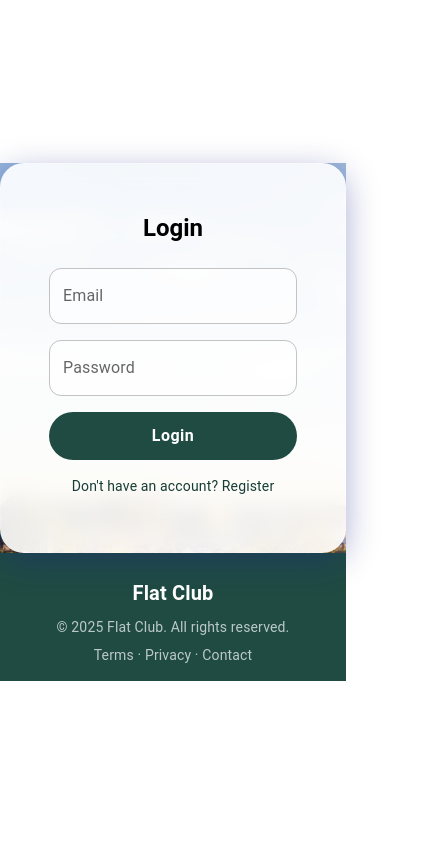
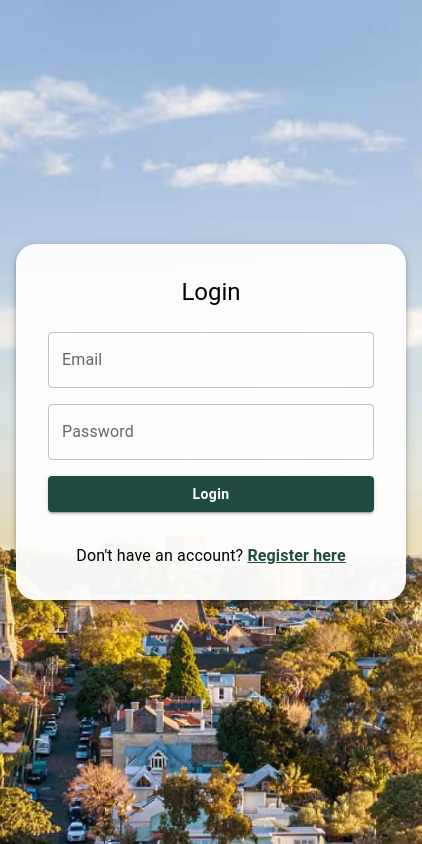
Before and after one commit to Turquoise-stack/FLAT_CLUB, a React (Vite) app in the folder my-project/: page /login in a window 390 px wide. Shown: the whole page, 422 px wide, since content can reach past the window. Built offline with nearby package versions, Linux system fonts and the light colour scheme.

Commit message:
chore(front-end): login, register, home pages overhauled for responsiveness

```diff
--- a/my-project/src/components/ListingGrid.tsx
+++ b/my-project/src/components/ListingGrid.tsx
@@ -23,7 +23,7 @@ const ListingGrid: React.FC<ListingGridProps> = ({ listings }) => {
         boxShadow: 3,
         p: 4,
         mx: "auto",
-        maxWidth: "1400px",
+        maxWidth: "90%",
         mt: 5,
       }}
     >
--- a/my-project/src/pages/HomeGuest.tsx
+++ b/my-project/src/pages/HomeGuest.tsx
@@ -78,7 +78,7 @@ const HomeGuest = () => {
           <SearchBar onSearch={handleSearch} />
         </Box>
 
-        <Container maxWidth="xl">
+        <Box>
           <ListingGrid listings={sampleListings} />
 
           <Typography
@@ -115,7 +115,7 @@ const HomeGuest = () => {
               </Grid>
             ))}
           </Grid>
-        </Container>
+        </Box>
 
         <Footer />
       </Box>
--- a/my-project/src/pages/Login.tsx
+++ b/my-project/src/pages/Login.tsx
@@ -1,59 +1,68 @@
 import React, { useState } from "react";
-import AuthCard from "../components/auth/AuthCard";
-import { Box } from "@mui/material";
-import Footer from "../components/Footer";
-import backgroundImg from "../assets/home.jpg";
+import { Box, Typography, TextField, Button } from "@mui/material";
 
-const Login: React.FC = () => {
+const Login = () => {
   const [email, setEmail] = useState("");
   const [password, setPassword] = useState("");
-
-  const handleLogin = () => {
-    // call /api/login
-  };
-
-  const fields = [
-    {
-      name: "email",
-      label: "Email",
-      value: email,
-      onChange: (e) => setEmail(e.target.value),
-    },
-    {
-      name: "password",
-      label: "Password",
-      type: "password",
-      value: password,
-      onChange: (e) => setPassword(e.target.value),
-    },
-  ];
 
   return (
     <Box
       sx={{
+        minHeight: "100vh",
+        width: "100vw",
         backgroundImage: `url("/src/assets/home.jpg")`,
         backgroundSize: "cover",
         backgroundPosition: "center",
         backgroundRepeat: "no-repeat",
         display: "flex",
-      flexDirection: "column",
         justifyContent: "center",
         alignItems: "center",
-      textAlign: "center",
+        px: 2, // mobile padding
       }}
     >
-      {/* AuthCard centered in vertical space */}
-      <Box sx={{ flex: 1, display: "flex", alignItems: "center", justifyContent: "center" }}>
-        <AuthCard
-          title="Login"
-          fields={fields}
-          onSubmit={handleLogin}
-          submitLabel="Login"
-          bottomLink={{ text: "Don't have an account? Register", to: "/register" }}
+      <Box
+        sx={{
+          width: "100%",
+          maxWidth: "600px",
+          backgroundColor: "rgba(255, 255, 255, 0.95)",
+          borderRadius: "20px",
+          padding: 4,
+          boxShadow: 4,
+        }}
+      >
+        <Typography variant="h5" textAlign="center" mb={3}>
+          Login
+        </Typography>
+
+        <Box display="flex" flexDirection="column" gap={2}>
+          <TextField
+            fullWidth
+            label="Email"
+            value={email}
+            onChange={(e) => setEmail(e.target.value)}
           />
+          <TextField
+            fullWidth
+            type="password"
+            label="Password"
+            value={password}
+            onChange={(e) => setPassword(e.target.value)}
+          />
+          <Button
+            variant="contained"
+            fullWidth
+            sx={{ backgroundColor: "#1F4B43", textTransform: "none", fontWeight: "bold" }}
+          >
+            Login
+          </Button>
+          <Typography textAlign="center" mt={2}>
+            Don't have an account?{" "}
+            <a href="/register" style={{ color: "#1F4B43", fontWeight: "bold", textDecoration: "underline" }}>
+              Register here
+            </a>
+          </Typography>
         </Box>
-
-      <Footer />
+      </Box>
     </Box>
   );
 };
--- a/my-project/src/pages/Register.tsx
+++ b/my-project/src/pages/Register.tsx
@@ -37,22 +37,26 @@ const Register: React.FC = () => {
     <Box
       sx={{
         minHeight: "100vh",
-        width: "100%",
+        width: "100vw",
         backgroundImage: `url(${backgroundImg})`,
         backgroundSize: "cover",
         backgroundPosition: "center",
         backgroundRepeat: "no-repeat",
         display: "flex",
         flexDirection: "column",
+        justifyContent: "center",
+        alignItems: "center",
+        px: 2,
       }}
     >
-      <Box sx={{ flex: 1, display: "flex", alignItems: "center", justifyContent: "center" }}>
+      <Box sx={{ flex: 1, width: "100%", display: "flex", alignItems: "center", justifyContent: "center" }}>
         {step === 1 ? (
           <AuthCard
             title="Register"
             fields={fields}
             onSubmit={handleNext}
             submitLabel="Next"
+            bottomLink={{ text: "Already have an account? Login", to: "/login" }}
           />
         ) : (
           <PreferenceForm
```
Lines whose indentation alone changed are shown as unchanged.
